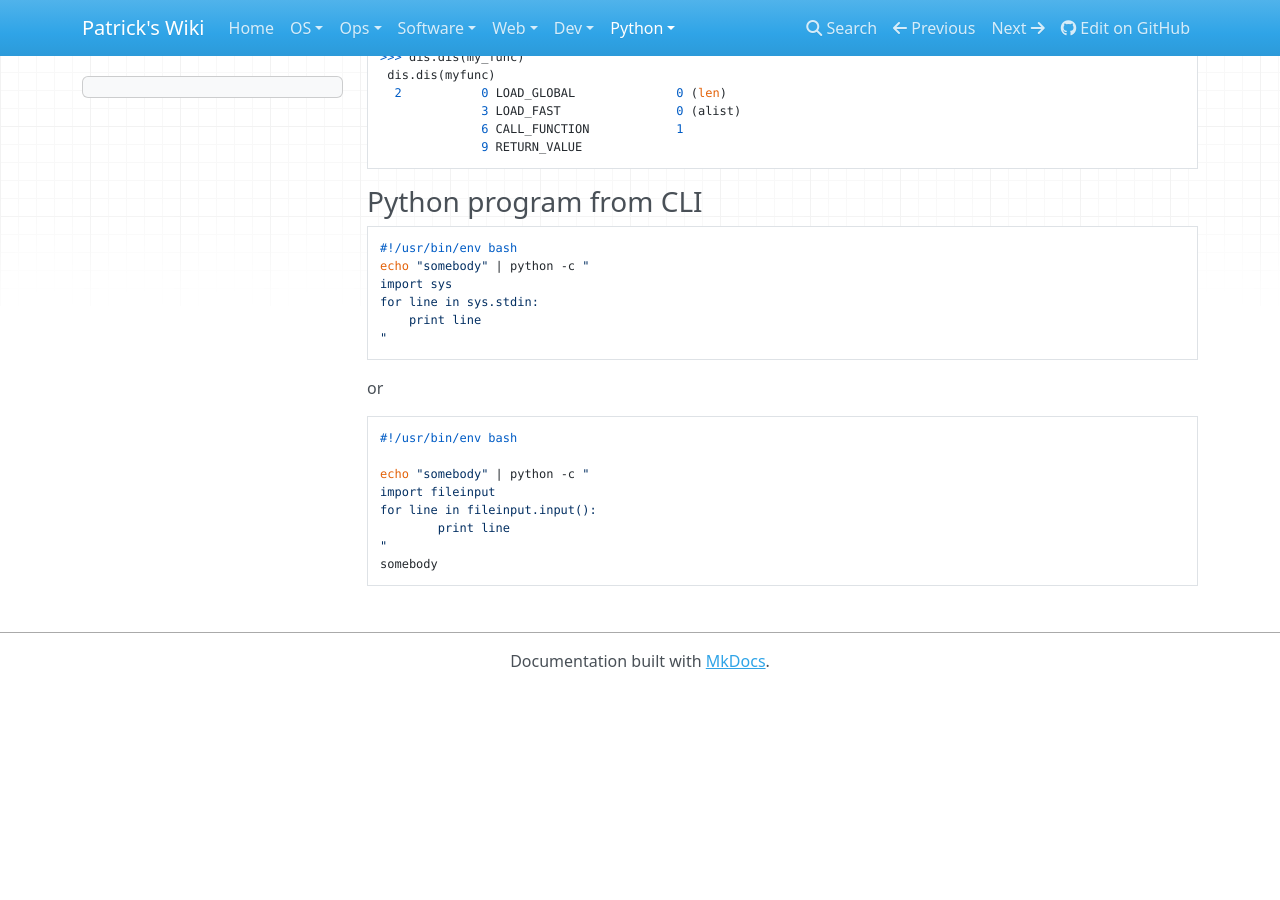
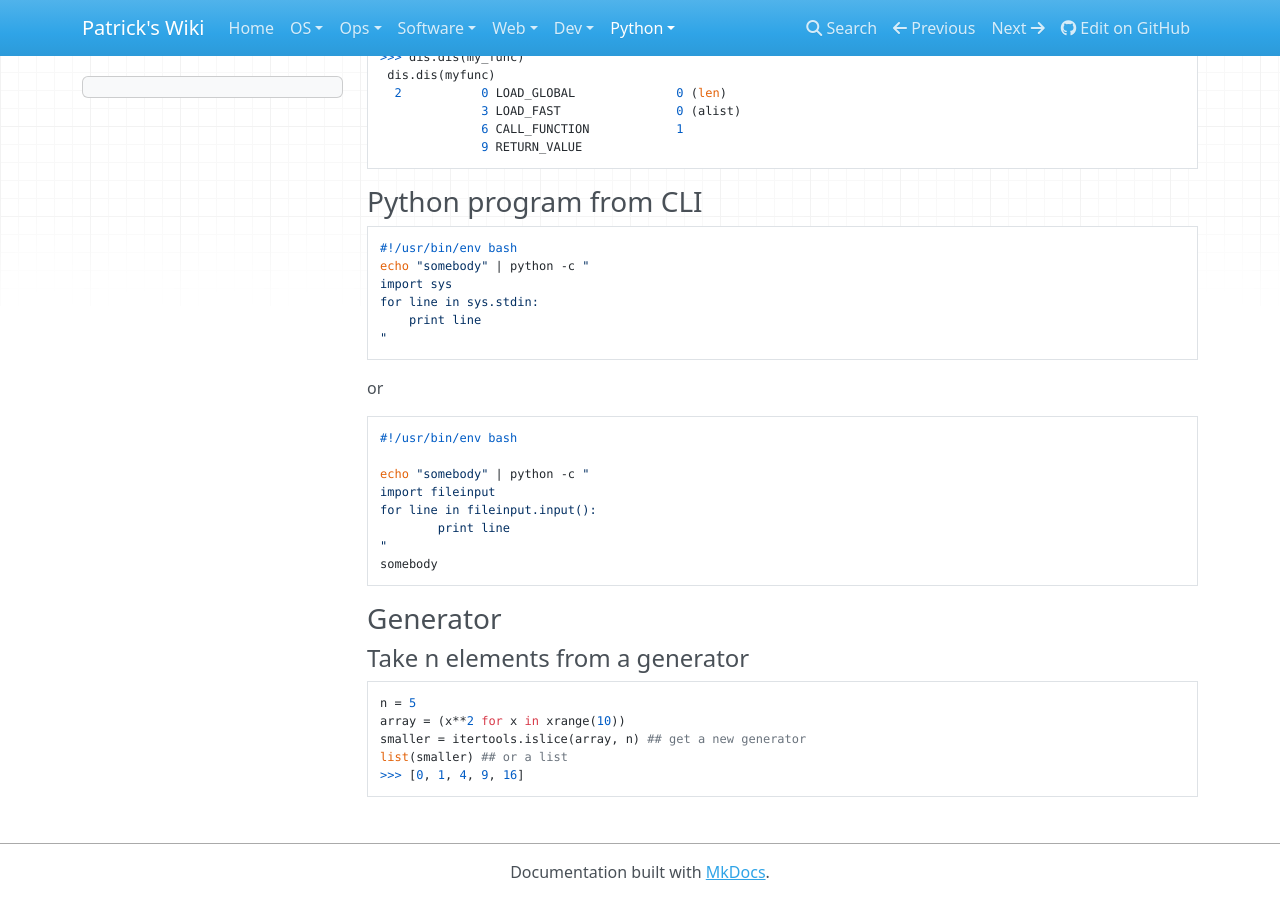
Before and after one commit to patsancu/wiki, an MkDocs documentation site: the page built from docs/python/snippets/Python-basics.md, in a window 1280 px wide and 900 px high, scrolled down 2047 px. Built offline with MkDocs 1.6.1, drawn with Linux system fonts in a browser that asks for light colours; nearby versions of some CDN libraries; before the commit the page ends 2736 px from its top, so only the background shows below that.

Commit message:
python: take n from generator

````diff
--- a/docs/python/snippets/Python-basics.md
+++ b/docs/python/snippets/Python-basics.md
@@ -129,3 +129,14 @@ for line in fileinput.input():
 "
 somebody
 ```
+
+### Generator
+#### Take n elements from a generator
+
+```python
+n = 5
+array = (x**2 for x in xrange(10))
+smaller = itertools.islice(array, n) ## get a new generator
+list(smaller) ## or a list
+>>> [0, 1, 4, 9, 16]
+```
````
